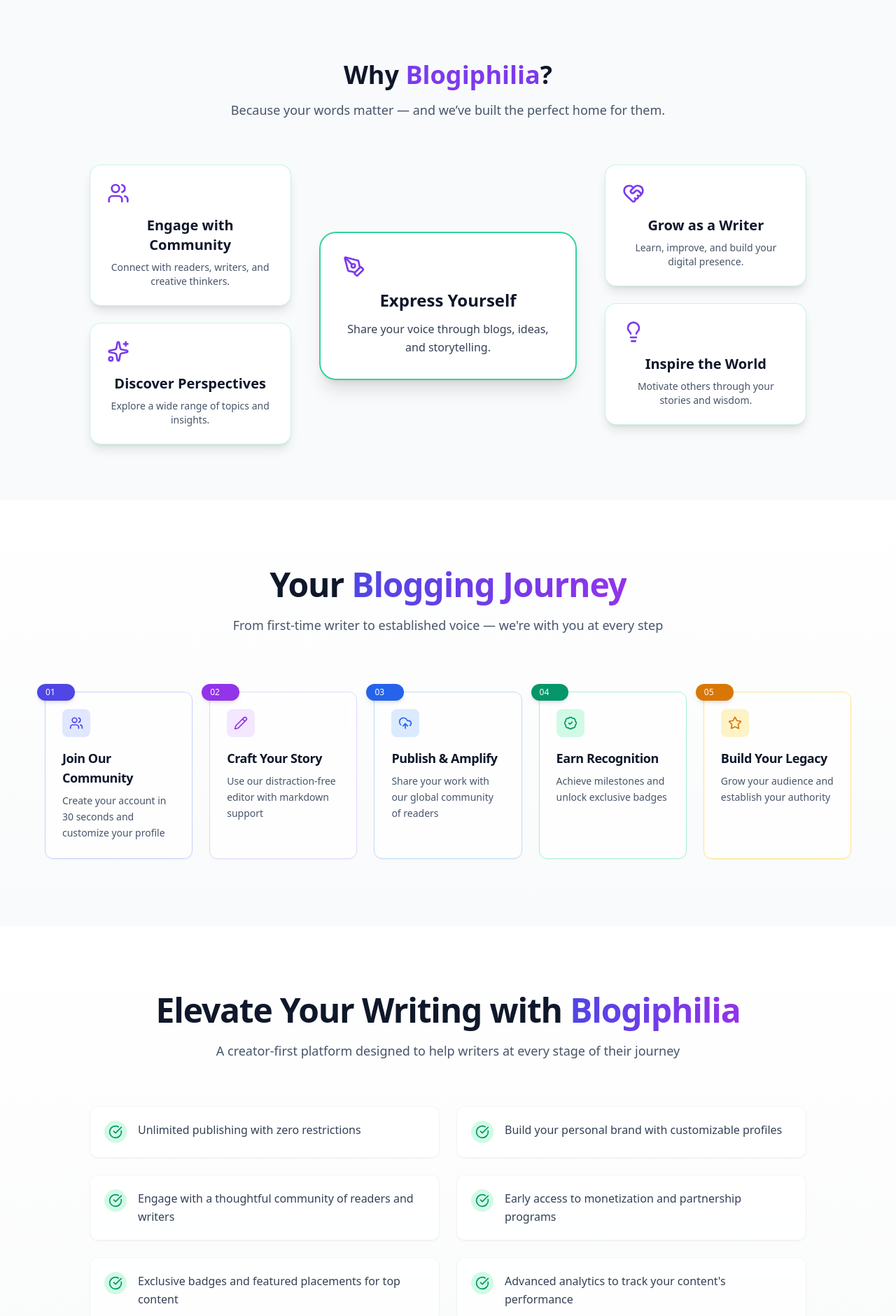
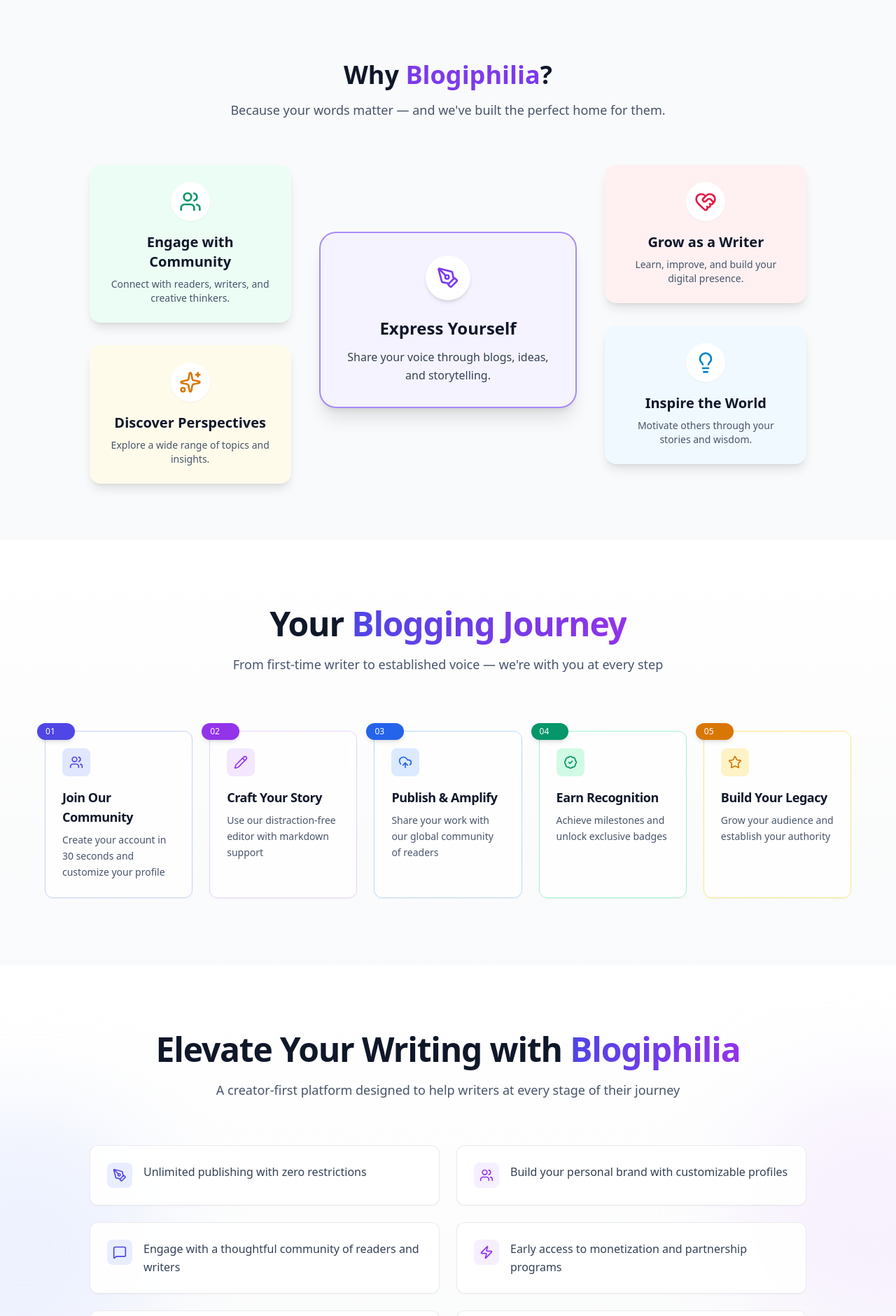
Before and after one commit to ESAditya1729/MasterBlogiphilia, a React (Create React App) app in the folder client/: page / in a window 1280 px wide. Shown: the part 880-2760 px from the top of the page at 70% size. Built offline with nearby package versions, Linux system fonts and the light colour scheme; what tailwindcss-text-stroke would draw is missing.

Commit message:
Home page final touch up

```diff
--- a/client/src/components/FeaturesPreview.jsx
+++ b/client/src/components/FeaturesPreview.jsx
@@ -1,22 +1,52 @@
 import React from "react";
 import { motion } from "framer-motion";
-import { CheckCircle } from "lucide-react";
+import { CheckCircle, PenTool, Users, BarChart, Badge, Zap, MessageSquare, Share2 } from "lucide-react";
 
 const features = [
-  "Unlimited publishing with zero restrictions",
-  "Build your personal brand with customizable profiles",
-  "Engage with a thoughtful community of readers and writers",
-  "Early access to monetization and partnership programs",
-  "Exclusive badges and featured placements for top content",
-  "Advanced analytics to track your content's performance",
-  "Priority support and writing mentorship opportunities",
-  "Cross-promotion with our partner publications"
+  {
+    text: "Unlimited publishing with zero restrictions",
+    icon: <PenTool className="w-5 h-5" />
+  },
+  {
+    text: "Build your personal brand with customizable profiles",
+    icon: <Users className="w-5 h-5" />
+  },
+  {
+    text: "Engage with a thoughtful community of readers and writers",
+    icon: <MessageSquare className="w-5 h-5" />
+  },
+  {
+    text: "Early access to monetization and partnership programs",
+    icon: <Zap className="w-5 h-5" />
+  },
+  {
+    text: "Exclusive badges and featured placements for top content",
+    icon: <Badge className="w-5 h-5" />
+  },
+  {
+    text: "Advanced analytics to track your content's performance",
+    icon: <BarChart className="w-5 h-5" />
+  },
+  {
+    text: "Priority support and writing mentorship opportunities",
+    icon: <CheckCircle className="w-5 h-5" />
+  },
+  {
+    text: "Cross-promotion with our partner publications",
+    icon: <Share2 className="w-5 h-5" />
+  }
 ];
 
 const FeaturesPreview = () => {
   return (
-    <section id="Feature" className="w-full py-24 px-6 md:px-10 bg-gradient-to-b from-white to-gray-50 dark:from-slate-900 dark:to-slate-800">
-      <div className="max-w-6xl mx-auto">
+    <section id="features" className="w-full py-24 px-6 md:px-10 bg-gradient-to-b from-white to-gray-50 dark:from-slate-900 dark:to-slate-800 relative overflow-hidden">
+      {/* Decorative gradient background elements */}
+      <div className="absolute inset-0 overflow-hidden pointer-events-none">
+        <div className="absolute top-1/4 -left-40 w-96 h-96 rounded-full bg-indigo-100/50 dark:bg-indigo-900/20 blur-3xl"></div>
+        <div className="absolute bottom-1/3 -right-40 w-96 h-96 rounded-full bg-purple-100/50 dark:bg-purple-900/20 blur-3xl"></div>
+      </div>
+
+      <div className="max-w-6xl mx-auto relative z-10">
         <motion.div
           initial={{ opacity: 0, y: 20 }}
           whileInView={{ opacity: 1, y: 0 }}
@@ -44,7 +74,8 @@
             hidden: {},
             visible: {
               transition: {
-                staggerChildren: 0.1
+                staggerChildren: 0.1,
+                delayChildren: 0.2
               }
             }
           }}
@@ -53,35 +84,40 @@
             <motion.div
               key={index}
               variants={{
-                hidden: { opacity: 0, x: -20 },
+                hidden: { opacity: 0, y: 20 },
                 visible: {
                   opacity: 1,
-                  x: 0,
+                  y: 0,
                   transition: {
                     type: "spring",
                     stiffness: 100,
-                    damping: 12
+                    damping: 12,
+                    mass: 0.5
                   }
                 }
               }}
               whileHover={{
-                x: 5,
-                transition: { duration: 0.2 }
+                y: -5,
+                transition: {
+                  duration: 0.3,
+                  type: "spring",
+                  stiffness: 300
+                }
               }}
-              className="flex items-start gap-4 p-5 rounded-xl bg-white/80 dark:bg-slate-800/80 backdrop-blur-sm border border-gray-100 dark:border-slate-700 hover:border-emerald-200 dark:hover:border-emerald-500/30 shadow-sm hover:shadow-md transition-all"
+              className="flex items-start gap-4 p-6 rounded-xl bg-white/90 dark:bg-slate-800/90 backdrop-blur-sm border border-gray-200/80 dark:border-slate-700/80 hover:border-indigo-300/50 dark:hover:border-indigo-500/30 shadow-sm hover:shadow-lg transition-all"
             >
-              <div className="p-1.5 rounded-full bg-emerald-100 dark:bg-emerald-900/50 text-emerald-600 dark:text-emerald-300 flex-shrink-0">
-                <CheckCircle className="w-5 h-5" />
+              <div className={`p-2 rounded-lg ${index % 2 === 0 ? 'bg-indigo-100/70 dark:bg-indigo-900/30 text-indigo-600 dark:text-indigo-300' : 'bg-purple-100/70 dark:bg-purple-900/30 text-purple-600 dark:text-purple-300'} flex-shrink-0`}>
+                {item.icon}
               </div>
-              <p className="text-base text-slate-700 dark:text-slate-300 leading-relaxed">
-                {item}
+              <p className="text-base text-slate-700 dark:text-slate-300 leading-relaxed font-medium">
+                {item.text}
               </p>
             </motion.div>
           ))}
         </motion.div>
 
-        {/* Subtle decorative elements */}
-        <div className="absolute left-0 right-0 -bottom-20 h-40 bg-gradient-to-t from-white dark:from-slate-900 to-transparent pointer-events-none" />
+        {/* Bottom gradient fade */}
+        <div className="absolute left-0 right-0 -bottom-20 h-40 bg-gradient-to-t from-white dark:from-slate-900 to-transparent pointer-events-none z-0" />
       </div>
     </section>
   );
--- a/client/src/components/WhyBlogiphila.jsx
+++ b/client/src/components/WhyBlogiphila.jsx
@@ -14,33 +14,56 @@
     title: "Express Yourself",
     icon: <PenTool className="w-8 h-8 text-violet-600 dark:text-violet-400" />,
     description: "Share your voice through blogs, ideas, and storytelling.",
+    bgColor: "bg-violet-50 dark:bg-violet-900/20",
   },
   {
     title: "Engage with Community",
-    icon: <Users className="w-8 h-8 text-violet-600 dark:text-violet-400" />,
+    icon: <Users className="w-8 h-8 text-emerald-600 dark:text-emerald-400" />,
     description: "Connect with readers, writers, and creative thinkers.",
+    bgColor: "bg-emerald-50 dark:bg-emerald-900/20",
   },
   {
     title: "Discover Perspectives",
-    icon: <Sparkles className="w-8 h-8 text-violet-600 dark:text-violet-400" />,
+    icon: <Sparkles className="w-8 h-8 text-amber-600 dark:text-amber-400" />,
     description: "Explore a wide range of topics and insights.",
+    bgColor: "bg-amber-50 dark:bg-amber-900/20",
   },
   {
     title: "Grow as a Writer",
-    icon: <HeartHandshake className="w-8 h-8 text-violet-600 dark:text-violet-400" />,
+    icon: <HeartHandshake className="w-8 h-8 text-rose-600 dark:text-rose-400" />,
     description: "Learn, improve, and build your digital presence.",
+    bgColor: "bg-rose-50 dark:bg-rose-900/20",
   },
   {
     title: "Inspire the World",
-    icon: <Lightbulb className="w-8 h-8 text-violet-600 dark:text-violet-400" />,
+    icon: <Lightbulb className="w-8 h-8 text-sky-600 dark:text-sky-400" />,
     description: "Motivate others through your stories and wisdom.",
+    bgColor: "bg-sky-50 dark:bg-sky-900/20",
   },
 ];
 
 // Animation config
+const container = {
+  hidden: { opacity: 0 },
+  show: {
+    opacity: 1,
+    transition: {
+      staggerChildren: 0.1,
+      delayChildren: 0.3
+    }
+  }
+};
+
 const item = {
   hidden: { opacity: 0, y: 30 },
-  show: { opacity: 1, y: 0 },
+  show: {
+    opacity: 1,
+    y: 0,
+    transition: {
+      duration: 0.5,
+      ease: "backOut"
+    }
+  }
 };
 
 const WhyBlogiphilia = () => {
@@ -54,32 +77,50 @@
       className="w-full pt-36 pb-20 scroll-mt-28 px-6 md:px-10 bg-gray-50 dark:bg-slate-800 text-slate-900 dark:text-white transition-colors duration-300"
     >
       <div className="max-w-7xl mx-auto text-center mb-16">
-        <h2 className="text-3xl md:text-4xl font-bold mb-4">
+        <motion.h2
+          className="text-3xl md:text-4xl font-bold mb-4"
+          initial={{ opacity: 0, y: 20 }}
+          whileInView={{ opacity: 1, y: 0 }}
+          transition={{ duration: 0.5 }}
+          viewport={{ once: true }}
+        >
           Why{" "}
           <span className="text-violet-600 dark:text-violet-400">
             Blogiphilia
           </span>
           ?
-        </h2>
-        <p className="text-lg text-slate-600 dark:text-slate-300 max-w-2xl mx-auto">
-          Because your words matter — and we’ve built the perfect home for them.
-        </p>
+        </motion.h2>
+        <motion.p
+          className="text-lg text-slate-600 dark:text-slate-300 max-w-2xl mx-auto"
+          initial={{ opacity: 0, y: 20 }}
+          whileInView={{ opacity: 1, y: 0 }}
+          transition={{ duration: 0.5, delay: 0.2 }}
+          viewport={{ once: true }}
+        >
+          Because your words matter — and we've built the perfect home for them.
+        </motion.p>
       </div>
 
-      <div className="max-w-6xl mx-auto flex flex-col lg:flex-row items-start justify-center gap-10">
+      <motion.div
+        className="max-w-6xl mx-auto flex flex-col lg:flex-row items-start justify-center gap-10"
+        variants={container}
+        initial="hidden"
+        whileInView="show"
+        viewport={{ once: true, margin: "-100px" }}
+      >
         {/* Left column (2 boxes) */}
-        <div className="flex flex-col gap-6 w-full lg:w-1/4">
+        <div className="flex flex-col gap-8 w-full lg:w-1/4">
           {leftFeatures.map((feature, index) => (
             <motion.div
               key={index}
               variants={item}
-              initial="hidden"
-              whileInView="show"
-              viewport={{ once: true }}
-              transition={{ duration: 0.4, delay: index * 0.1 }}
-              className="bg-white dark:bg-slate-900 border border-emerald-300/40 dark:border-emerald-400/30 shadow-lg hover:shadow-emerald-300/30 rounded-2xl p-6 text-center hover:scale-[1.02] transition-transform duration-300"
+              className={`${feature.bgColor} border border-transparent hover:border-emerald-300/40 dark:hover:border-emerald-400/30 shadow-lg hover:shadow-emerald-300/30 rounded-2xl p-6 text-center hover:scale-[1.02] transition-all duration-300`}
             >
-              <div className="mb-4">{feature.icon}</div>
+              <div className="mb-4 flex justify-center">
+                <div className="p-3 rounded-full bg-white dark:bg-slate-800 shadow-sm">
+                  {feature.icon}
+                </div>
+              </div>
               <h3 className="text-xl font-semibold mb-2">{feature.title}</h3>
               <p className="text-slate-600 dark:text-slate-400 text-sm">
                 {feature.description}
@@ -90,13 +131,14 @@
 
         {/* Center Feature Box */}
         <motion.div
-          className="bg-white dark:bg-slate-900 border-2 border-emerald-400 shadow-xl hover:shadow-emerald-400/40 rounded-3xl p-8 text-center w-full lg:w-[32%] mt-10 lg:mt-24 hover:scale-[1.03] transition-transform duration-300"
-          initial={{ opacity: 0, scale: 0.95 }}
-          whileInView={{ opacity: 1, scale: 1 }}
-          transition={{ duration: 0.5 }}
-          viewport={{ once: true }}
+          className={`${centerFeature.bgColor} border-2 border-violet-400 shadow-xl hover:shadow-violet-400/40 rounded-3xl p-8 text-center w-full lg:w-[32%] mt-10 lg:mt-24 hover:scale-[1.03] transition-all duration-300`}
+          variants={item}
         >
-          <div className="mb-4">{centerFeature.icon}</div>
+          <div className="mb-6 flex justify-center">
+            <div className="p-4 rounded-full bg-white dark:bg-slate-800 shadow-md">
+              {centerFeature.icon}
+            </div>
+          </div>
           <h3 className="text-2xl font-bold mb-3">{centerFeature.title}</h3>
           <p className="text-base text-slate-700 dark:text-slate-300 leading-relaxed">
             {centerFeature.description}
@@ -104,18 +146,18 @@
         </motion.div>
 
         {/* Right column (2 boxes) */}
-        <div className="flex flex-col gap-6 w-full lg:w-1/4">
+        <div className="flex flex-col gap-8 w-full lg:w-1/4">
           {rightFeatures.map((feature, index) => (
             <motion.div
               key={index}
               variants={item}
-              initial="hidden"
-              whileInView="show"
-              viewport={{ once: true }}
-              transition={{ duration: 0.4, delay: index * 0.1 }}
-              className="bg-white dark:bg-slate-900 border border-emerald-300/40 dark:border-emerald-400/30 shadow-lg hover:shadow-emerald-300/30 rounded-2xl p-6 text-center hover:scale-[1.02] transition-transform duration-300"
+              className={`${feature.bgColor} border border-transparent hover:border-emerald-300/40 dark:hover:border-emerald-400/30 shadow-lg hover:shadow-emerald-300/30 rounded-2xl p-6 text-center hover:scale-[1.02] transition-all duration-300`}
             >
-              <div className="mb-4">{feature.icon}</div>
+              <div className="mb-4 flex justify-center">
+                <div className="p-3 rounded-full bg-white dark:bg-slate-800 shadow-sm">
+                  {feature.icon}
+                </div>
+              </div>
               <h3 className="text-xl font-semibold mb-2">{feature.title}</h3>
               <p className="text-slate-600 dark:text-slate-400 text-sm">
                 {feature.description}
@@ -123,7 +165,7 @@
             </motion.div>
           ))}
         </div>
-      </div>
+      </motion.div>
     </section>
   );
 };
```
Also changed, not shown: client/src/components/HeroSection.jsx (+16 -6 lines), client/src/components/JoinEarlyWriters.jsx (+52 -26 lines).
